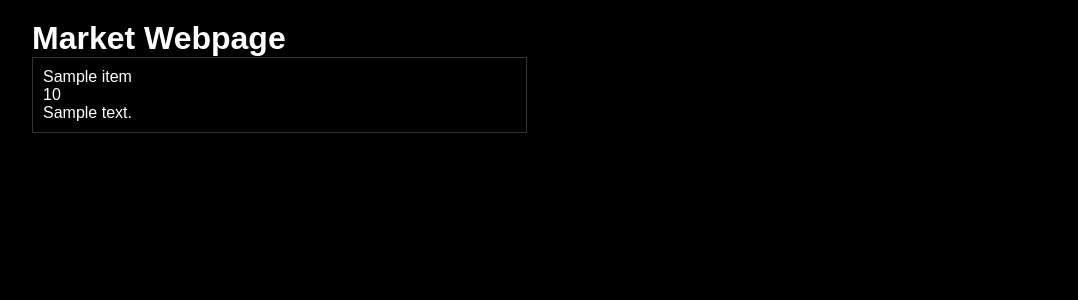
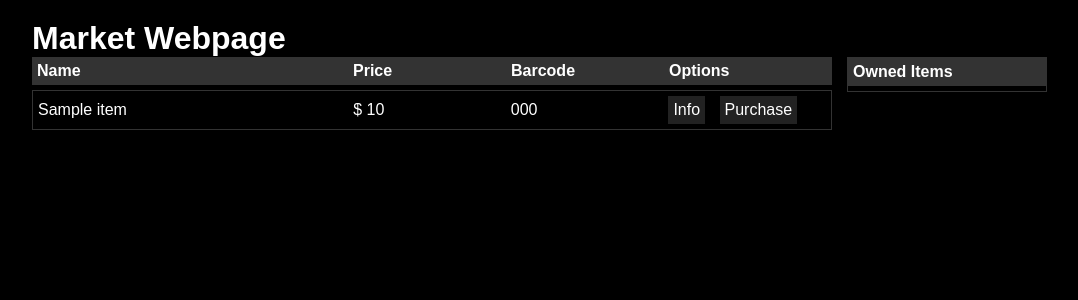
Before and after one commit to oscardbg/flask-market01, a Flask app: page /market in a window 1280 px wide. Shown: the part 48-348 px from the top of the page, without its empty margins (108-1186 px from the left). Run offline with Flask 2, Linux system fonts and the light colour scheme; a user stored in the database is signed in; tables that the repository leaves empty hold one stand-in row (values such as "Sample post").

Commit message:
First generic modal working

```diff
--- /dev/null
+++ b/app/static/js/script.js
@@ -0,0 +1,10 @@
+const modal = document.querySelector(".modal");
+const btn = document.querySelector(".info");
+const btnClose = modal.querySelector("button");
+
+btn.addEventListener("click", () => {
+   modal.classList.add("active");
+});
+btnClose.addEventListener("click", () => {
+   modal.classList.remove("active");
+});
--- a/app/static/scss/_base.scss
+++ b/app/static/scss/_base.scss
@@ -87,14 +87,77 @@ nav {
 }
 
 /*■■■■■■■■■■■■■■■■■■■■■■ Item list */
+.box {
+   display: grid;
+   grid-template-columns: 80% 20%;
+   grid-gap: 15px;
+}
 .lst-items {
-   display: grid;
-   grid-gap: 10px;
-   grid-template-columns: repeat(2, 1fr);
    li {
+      display: grid;
+      grid-template-columns: 2fr 1fr 1fr 1fr;
+      align-items: center;
       border: 1px solid rgba(#fff, 0.2);
-      padding: 10px;
+      padding: 5px;
+      margin-bottom: 5px;
+      &:first-child {
+         background: #333;
+         font-weight: bold;
+         border: none;
+      }
+      .opts {
+         display: inline-block;
+         background: #222;
+         padding: 5px;
+         margin-right: 10px;
+         cursor: pointer;
+      }
+   }
+}
+.lst-buy {
+   border: 1px solid rgba(#fff, 0.2);
+   align-self: start;
+   li {
+      padding: 5px;
+      margin-bottom: 5px;
+      &:first-child {
+         background: #333;
+         font-weight: bold;
+      }
    }
 }
 
 /*■■■■■■■■■■■■■■■■■■■■■■  */
+.modal {
+   position: fixed;
+   top: 0;
+   left: 0;
+   width: 100vw;
+   height: 100vh;
+   background: rgba(#fff, 0.4);
+   display: none;
+   .popup {
+      position: relative;
+      top: 50%;
+      left: 50%;
+      transform: translate(-50%, -50%);
+      width: 300px;
+      padding: 15px;
+      border: 1px solid #fff;
+      background: #111;
+   }
+   button {
+      outline: none;
+      border: 1px solid rgba(#fff, 0.4);
+      padding: 5px 10px;
+      font-size: 1rem;
+      font-weight: bold;
+   }
+}
+.active {
+   display: block;
+}
+
+/*■■■■■■■■■■■■■■■■■■■■■■  */
+/*■■■■■■■■■■■■■■■■■■■■■■  */
+/*■■■■■■■■■■■■■■■■■■■■■■  */
--- a/app/templates/base.html
+++ b/app/templates/base.html
@@ -8,6 +8,10 @@
          rel="stylesheet"
          href="{{ url_for('static', filename='css/main.css') }} "
       />
+      <script
+         src="{{ url_for('static', filename='js/script.js') }} "
+         defer
+      ></script>
       <title>{% block title %}{% endblock %}</title>
    </head>
    <body>
--- /dev/null
+++ b/app/templates/includes/item_modal.html
@@ -0,0 +1,8 @@
+<div class="modal">
+   <div class="popup">
+      <h3>Product</h3>
+      <p>prod name</p>
+      <p>prod description</p>
+      <button>Close</button>
+   </div>
+</div>
--- a/app/templates/market.html
+++ b/app/templates/market.html
@@ -3,18 +3,38 @@
 {% block title %}Store | Market {% endblock %}
 <!-- . -->
 {% block main %}
+<!--  -->
+{% include 'includes/item_modal.html' %}
 <h1>Market Webpage</h1>
+<div class="box">
    {% if items %}
    <ul class="lst-items">
+      <li>
+         <p>Name</p>
+         <p>Price</p>
+         <p>Barcode</p>
+         <p>Options</p>
+      </li>
       {% for item in items %}
       <li>
          <p>{{ item.name }}</p>
-      <p>{{ item.price }}</p>
-      <p>{{ item.description }}</p>
+         <p>$ {{ item.price }}</p>
+         <p>{{ item.barcode }}</p>
+         <p>
+            <span href="" class="opts info">Info</span>
+            <a href="" class="opts pur">Purchase</a>
+         </p>
       </li>
-   {% endfor %} {% else %}
+      {% endfor %}
+   </ul>
+   {% else %}
    <h3>There are no items in the market</h3>
+   {% endif %}
+
+   <ul class="lst-buy">
+      <li>Owned Items</li>
    </ul>
-{% endif %} {% endblock %}
+</div>
+{% endblock %}
 <!-- . -->
 <!-- . -->
```
Also changed, not shown: app/static/css/main.css (+1 -1 lines). Lines whose indentation alone changed are shown as unchanged.
